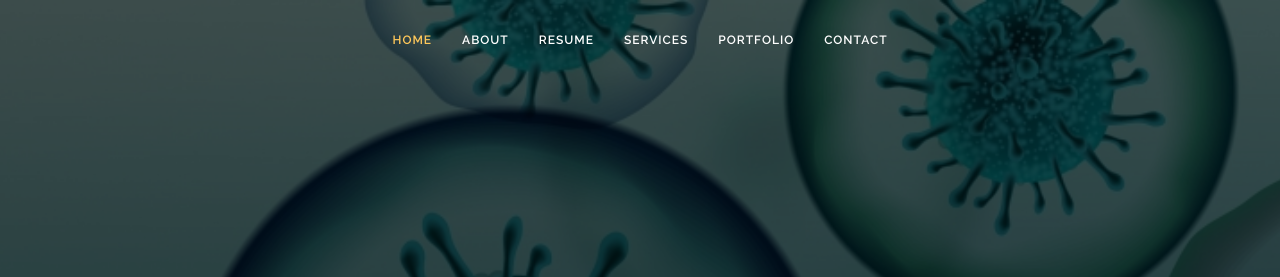
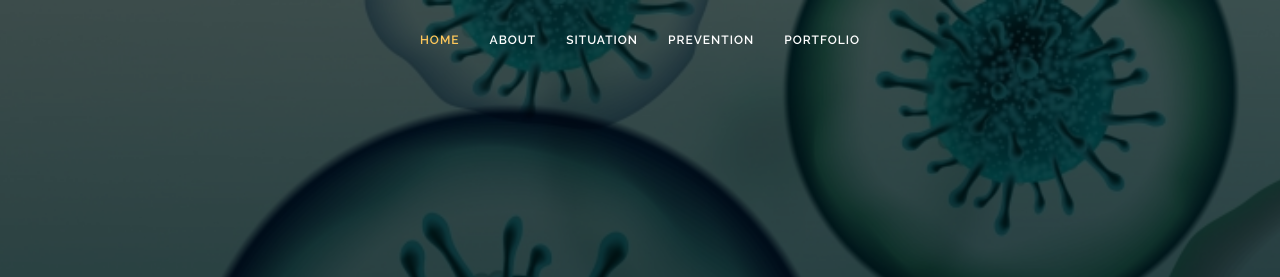
Before and after one commit to shawn1250/wuhafaha, a plain HTML site: page index.html in a window 1280 px wide. Shown: the top 277 px of the page. Drawn offline with nearby package versions, Linux system fonts and the light colour scheme.

Commit message:
Update index.html

```diff
--- a/index.html
+++ b/index.html
@@ -43,10 +43,10 @@
       <ul>
         <li class="active"><a href="#header">Home</a></li>
         <li><a href="#about">About</a></li>
-        <li><a href="#resume">Resume</a></li>
-        <li><a href="#services">Services</a></li>
+        <li><a href="#resume">Situation</a></li>
+        <li><a href="#services">Prevention</a></li>
         <li><a href="#portfolio">Portfolio</a></li>
-        <li><a href="#contact">Contact</a></li>
+
 
       </ul>
     </nav><!-- .nav-menu -->
```
